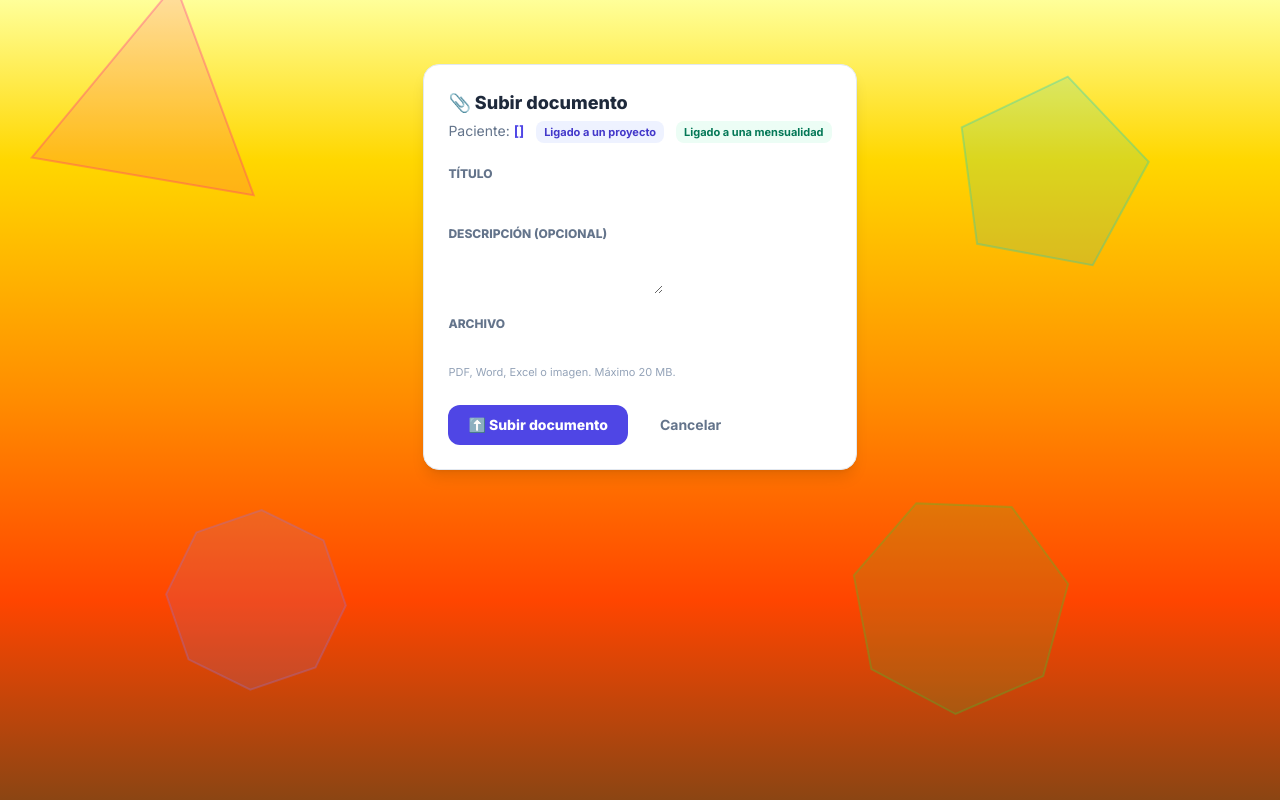
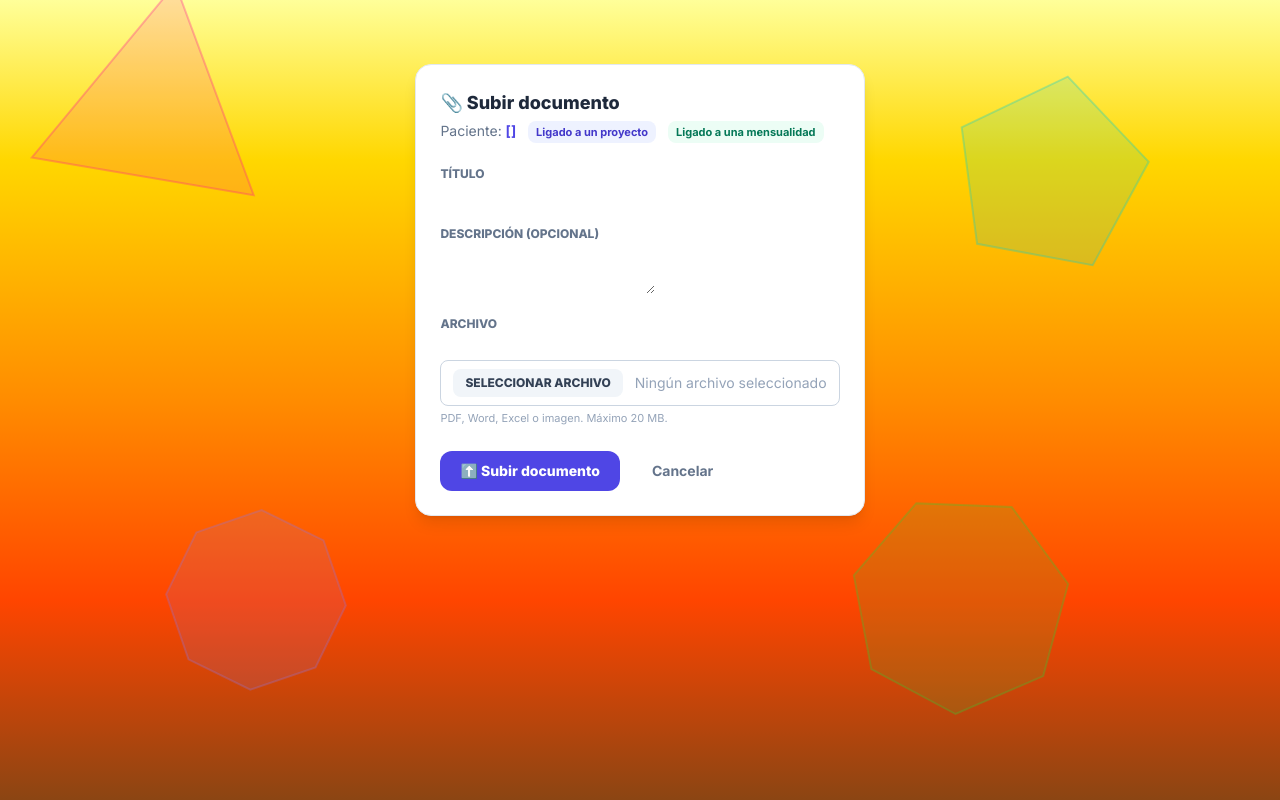
Before and after one commit to casoval/centro_terapias_v2, a Django app: template templates/documentos/subir_documento.html in a window 1280 px wide. Run offline with Django 5.2, Linux system fonts and the light colour scheme; the template is opened without the code that fills it: most values are stand-ins (such as "Sample title", 1, 10 or a date in 2020); form fields are guessed from the names that the template uses; some libraries are stand-ins or nearby versions.

Commit message:
Traducir botón de selección de archivo a español

```diff
--- a/documentos/forms.py
+++ b/documentos/forms.py
@@ -25,7 +25,8 @@ class DocumentoPacienteForm(forms.ModelForm):
                 'placeholder': 'Opcional',
             }),
             'archivo': forms.ClearableFileInput(attrs={
-                'class': 'w-full rounded-lg border-slate-300 focus:ring-indigo-500',
+                'class': 'absolute inset-0 w-full h-full opacity-0 cursor-pointer z-10',
+                'id': 'id_archivo',
             }),
             'proyecto': forms.Select(attrs={'class': 'w-full rounded-lg border-slate-300'}),
             'mensualidad': forms.Select(attrs={'class': 'w-full rounded-lg border-slate-300'}),
--- a/templates/documentos/subir_documento.html
+++ b/templates/documentos/subir_documento.html
@@ -28,7 +28,18 @@
 
             <div>
                 <label class="block text-xs font-black uppercase text-slate-500 mb-1">Archivo</label>
-                {{ form.archivo }}
+                <div class="relative">
+                    {{ form.archivo }}
+                    <label for="{{ form.archivo.id_for_label }}"
+                           class="flex items-center gap-3 w-full rounded-lg border border-slate-300 px-3 py-2 cursor-pointer hover:border-indigo-400 hover:bg-slate-50 transition-all">
+                        <span class="bg-slate-100 text-slate-700 text-xs font-black uppercase px-3 py-1.5 rounded-lg shrink-0">
+                            Seleccionar archivo
+                        </span>
+                        <span id="nombre-archivo-elegido" class="text-sm text-slate-400 truncate">
+                            Ningún archivo seleccionado
+                        </span>
+                    </label>
+                </div>
                 <p class="text-[11px] text-slate-400 mt-1">PDF, Word, Excel o imagen. Máximo 20 MB.</p>
                 {% if form.archivo.errors %}<p class="text-red-500 text-xs mt-1">{{ form.archivo.errors|join:", " }}</p>{% endif %}
             </div>
@@ -65,4 +76,19 @@
         </form>
     </div>
 </div>
+
+<script>
+document.getElementById('id_archivo').addEventListener('change', function (e) {
+    const span = document.getElementById('nombre-archivo-elegido');
+    if (e.target.files.length > 0) {
+        span.textContent = e.target.files[0].name;
+        span.classList.remove('text-slate-400');
+        span.classList.add('text-slate-800', 'font-bold');
+    } else {
+        span.textContent = 'Ningún archivo seleccionado';
+        span.classList.add('text-slate-400');
+        span.classList.remove('text-slate-800', 'font-bold');
+    }
+});
+</script>
 {% endblock %}
```
Also changed, not shown: 1 other file.
